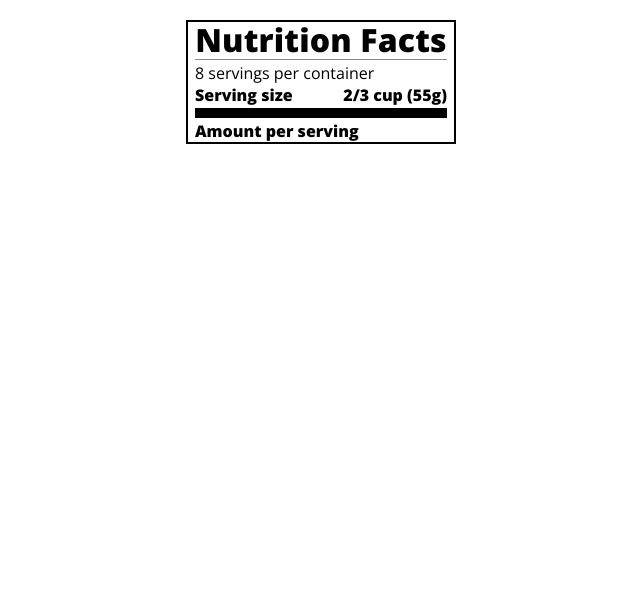
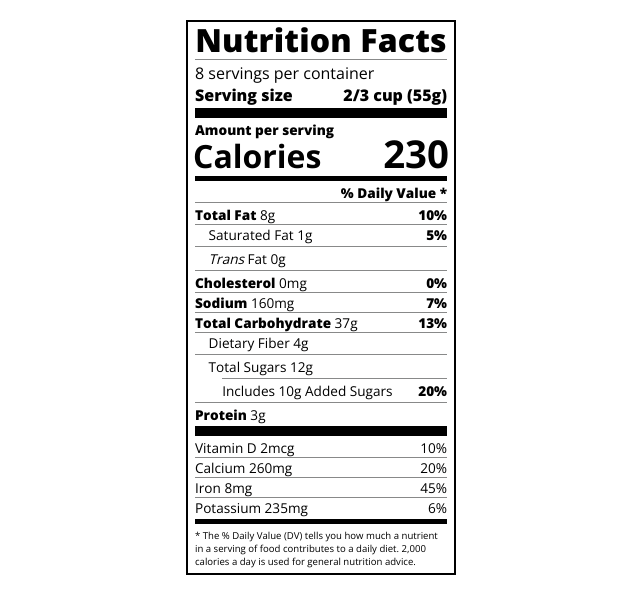
Before and after one commit to NICHOLEMCGREW/freeCodeCamp, a plain HTML site: page Typography_Nutrition_Label/index.html in a window 1280 px wide. Shown: the whole page, without its empty margins (319-959 px from the left). Drawn offline with nearby package versions, Linux system fonts and the light colour scheme.

Commit message:
added typography

```diff
--- a/Typography_Nutrition_Label/index.html
+++ b/Typography_Nutrition_Label/index.html
@@ -17,7 +17,35 @@
       <div class="divider lg"></div>
       <div class="calories-info">
         <p class="bold sm-text">Amount per serving</p>
+        <h1>Calories <span class="right">230</span></h1>
       </div>
+      <div class="divider md"></div>
+      <div class="daily-value sm-text">
+        <p class="right bold no-divider">% Daily Value *</p>
+        <div class="divider"></div>
+        <p><span class="bold">Total Fat</span> 8g <span class="bold right">10%</span></p>
+        <p class="indent no-divider">Saturated Fat 1g <span class="bold right">5%</span></p>
+        <div class="divider"></div>
+        <p class="indent no-divider"><i>Trans</i> Fat 0g</p>
+        <div class="divider"></div>
+        <p><span class="bold">Cholesterol</span> 0mg <span class="right bold">0%</span></p>
+        <p><span class="bold">Sodium</span> 160mg <span class="right bold">7%</span></p>
+        <p><span class="bold">Total Carbohydrate</span> 37g <span class="right bold">13%</span></p>
+        <p class="indent no-divider">Dietary Fiber 4g</p>
+        <div class="divider"></div>
+        <p class="indent no-divider">Total Sugars 12g</p>
+        <div class="divider dbl-indent"></div>
+        <p class="dbl-indent no-divider">Includes 10g Added Sugars <span class="right bold">20%</span>
+        <div class="divider"></div>
+        <p class="no-divider"><span class="bold">Protein</span> 3g</p>
+        <div class="divider lg"></div>
+        <p>Vitamin D 2mcg <span class="right">10%</span></p>
+        <p>Calcium 260mg <span class="right">20%</span></p>
+        <p>Iron 8mg <span class="right">45%</span></p>
+        <p class="no-divider">Potassium 235mg <span class="right">6%</span></p>
+      </div>
+      <div class="divider md"></div>
+      <p class="note">* The % Daily Value (DV) tells you how much a nutrient in a serving of food contributes to a daily diet. 2,000 calories a day is used for general nutrition advice.</p>
     </div>
   </body>
 </html>
--- a/Typography_Nutrition_Label/styles.css
+++ b/Typography_Nutrition_Label/styles.css
@@ -30,6 +30,7 @@
   .divider {
     border-bottom: 1px solid #888989;
     margin: 2px 0;
+    clear: right;
   }
 
   .bold {
@@ -48,3 +49,38 @@
     background-color: black;
     border: 0;
   }
+
+  .md {
+    height: 5px;
+  }
+
+  .sm-text {
+    font-size: 0.85rem;
+  }
+
+  .calories-info h1 {
+    margin: -5px -2px;
+    overflow: hidden;
+  }
+
+  .calories-info span {
+    font-size: 1.2em;
+    margin-top: -7px;
+  }
+
+  .indent {
+    margin-left: 1em;
+  }
+
+  .dbl-indent {
+    margin-left: 2em;
+  }
+
+  .daily-value p:not(.no-divider) {
+    border-bottom: 1px solid #888989;
+  }
+
+  .note {
+    font-size: 0.6rem;
+    margin: 5px 0;
+  }
```
